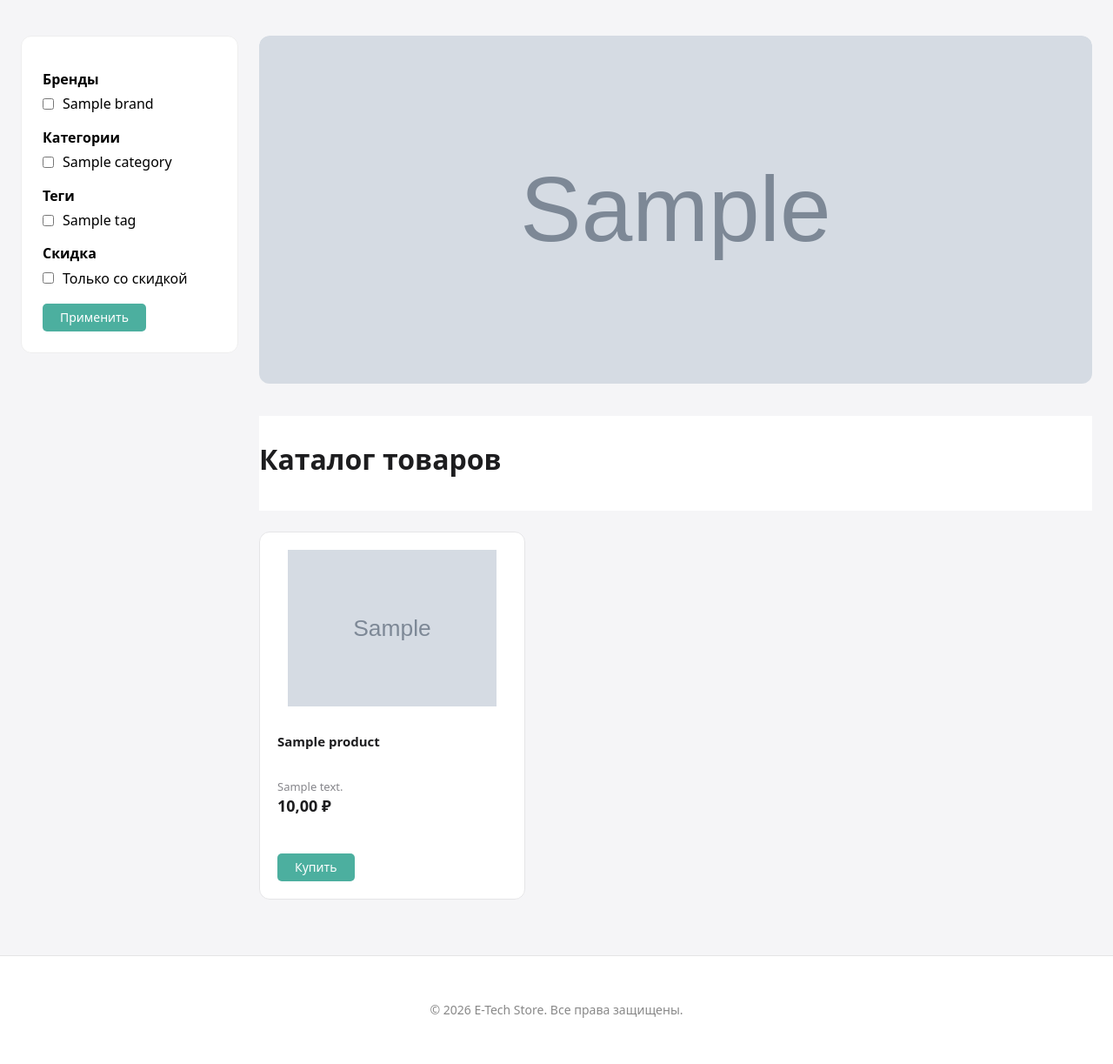
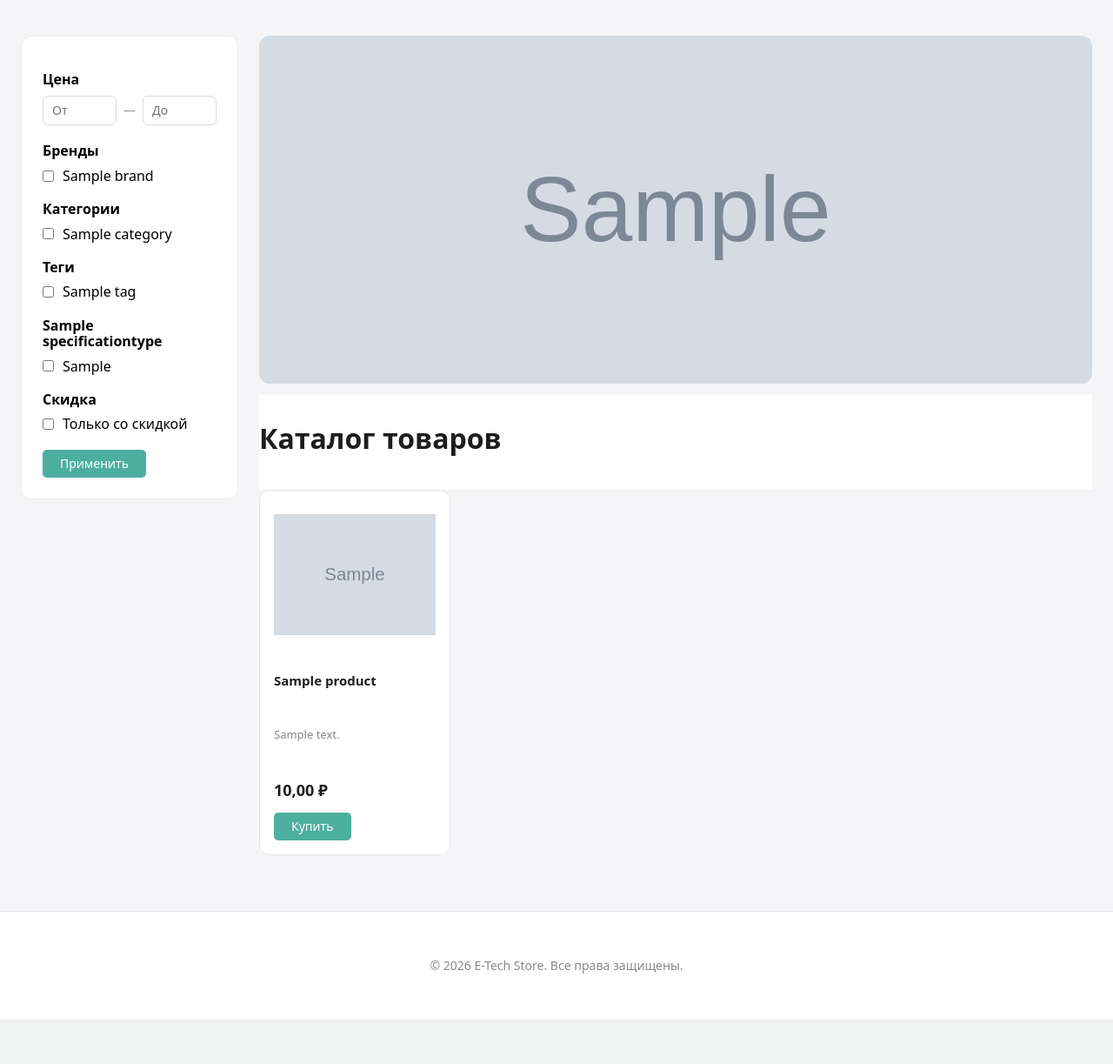
Before and after one commit to aalexx93ne-ops/E-tech, a Django app: page / in a window 1280 px wide. Shown: the part 113-1336 px from the top of the page at 87% size. After the commit the page ends 1285 px from the top, so only its background shows below. Run offline with Django 5.2, Linux system fonts and the light colour scheme; tables that the repository leaves empty hold one stand-in row (values such as "Sample post"); grey boxes marked "Sample" are stand-in pictures.

Commit message:
feat(product): add product specifications with filter support and UI improvements
- Introduce SpecificationType and ProductSpecification models for product attributes
- Add admin interfaces and inline editing for product specifications
- Extend product list filtering by price range and specifications
- Include specification filters in sidebar with dynamic show-more functionality
- Update product detail template to display specifications in a table
- Refactor product card to separate price display from description
- Switch main catalog layout to flexbox for better responsiveness
- Implement responsive grid for product listings on mobile devices
- Add styles for specifications table and sidebar price filter inputs
- Configure Jazzmin settings for admin UI enhancement

```diff
--- a/index/templates/index/index.html
+++ b/index/templates/index/index.html
@@ -10,7 +10,9 @@
     {% include 'index/sidebar.html' %}
   </aside>
 
-  <!-- Слайдер вынесен в свою отдельную область сетки -->
+  <!-- Основной контент -->
+  <div class="catalog-main">
+    <!-- Слайдер -->
     <div class="catalog-slider">
       {% include 'index/hero_section.html' %}
     </div>
@@ -28,6 +30,7 @@
         <p class="empty-message">Нет товаров для отображения.</p>
       {% endfor %}
     </div>
+  </div>
 
 </div>
 {% endblock %}
--- a/index/templates/index/product_card.html
+++ b/index/templates/index/product_card.html
@@ -12,14 +12,16 @@
     <div class="product-info">
       <h3 class="product-name">{{ product.name }}</h3>
       <p class="product-details">
-        {{ product.description|truncatewords:10 }}<br />
+        {{ product.description }}
+      </p>
+      <div class="product-price">
         {% if product.has_discount %}
           <del class="old-price">{{ product.price }} ₽</del>
           <strong class="final-price">{{ product.get_final_price }} ₽</strong>
         {% else %}
           <span class="final-price">{{ product.price }} ₽</span>
         {% endif %}
-      </p>
+      </div>
     </div>
   </a>
 
--- a/index/templates/index/sidebar.html
+++ b/index/templates/index/sidebar.html
@@ -1,5 +1,14 @@
 {% load static %}
 <form method="get" class="sidebar">
+  <h3 class="sidebar-title">Цена</h3>
+  <div class="price-filter">
+    <input type="number" name="price_from" placeholder="От" min="0" step="0.01"
+           value="{{ price_from|default:'' }}">
+    <span class="price-separator">—</span>
+    <input type="number" name="price_to" placeholder="До" min="0" step="0.01"
+           value="{{ price_to|default:'' }}">
+  </div>
+
   <h3 class="sidebar-title" id="brands-title">Бренды</h3>
   <ul class="sidebar-list collapsible" id="brands-list" aria-labelledby="brands-title">
     {% for brand in brands %}
@@ -54,6 +63,26 @@
   <button type="button" class="show-more-btn" onclick="toggleList('tags-list', this)">Показать все ({{ tags|length }})</button>
   {% endif %}
 
+  {% if spec_filters %}
+  {% for spec_type in spec_filters %}
+  <h3 class="sidebar-title" id="spec-{{ spec_type.slug }}-title">{{ spec_type.name }}</h3>
+  <ul class="sidebar-list collapsible" id="spec-{{ spec_type.slug }}-list" aria-labelledby="spec-{{ spec_type.slug }}-title">
+    {% for value in spec_type.values %}
+    <li class="{% if forloop.counter > 5 %}hidden-item{% endif %}">
+      <label>
+        <input type="checkbox" name="spec_{{ spec_type.slug }}" value="{{ value }}"
+               {% if value in spec_type.selected_values %}checked{% endif %}>
+        {{ value }}
+      </label>
+    </li>
+    {% endfor %}
+  </ul>
+  {% if spec_type.values|length > 5 %}
+  <button type="button" class="show-more-btn" onclick="toggleList('spec-{{ spec_type.slug }}-list', this)">Показать все ({{ spec_type.values|length }})</button>
+  {% endif %}
+  {% endfor %}
+  {% endif %}
+
   <h3 class="sidebar-title">Скидка</h3>
   <ul class="sidebar-list">
     <li>
--- a/index/views.py
+++ b/index/views.py
@@ -1,7 +1,7 @@
 # index/views.py
 from django.views.generic import ListView, DetailView
 from django.db.models import Q
-from .models import Product, Category, Brand, Tag, Banner
+from .models import Product, Category, Brand, Tag, Banner, SpecificationType, ProductSpecification
 from cart.forms import CartAddProductForm
 
 
@@ -13,12 +13,26 @@ class ProductListView(ListView):
 
     def get_queryset(self):
         queryset = Product.objects.select_related(
-            'category', 'brand', 'discount', 'stock').prefetch_related('images', 'tags')
+            'category', 'brand', 'discount', 'stock').prefetch_related('images', 'tags', 'specifications__spec_type')
 
         category_slugs = self.request.GET.getlist('category')
         brand_slugs = self.request.GET.getlist('brand')
         tag_slugs = self.request.GET.getlist('tag')
         discount = self.request.GET.get('discount')
+        price_from = self.request.GET.get('price_from')
+        price_to = self.request.GET.get('price_to')
+
+        # Фильтр по цене
+        if price_from:
+            try:
+                queryset = queryset.filter(price__gte=float(price_from))
+            except ValueError:
+                pass
+        if price_to:
+            try:
+                queryset = queryset.filter(price__lte=float(price_to))
+            except ValueError:
+                pass
 
         if category_slugs:
             queryset = queryset.filter(category__slug__in=category_slugs)
@@ -29,7 +43,21 @@ class ProductListView(ListView):
         if discount == '1':
             queryset = queryset.filter(discount__isnull=False)
 
-        return queryset
+        # Фильтр по характеристикам
+        spec_filters = {}
+        for key, values in self.request.GET.lists():
+            if key.startswith('spec_'):
+                spec_slug = key.replace('spec_', '')
+                spec_filters[spec_slug] = values
+
+        if spec_filters:
+            for spec_slug, values in spec_filters.items():
+                queryset = queryset.filter(
+                    specifications__spec_type__slug=spec_slug,
+                    specifications__value__in=values
+                )
+
+        return queryset.distinct()
 
     def get_context_data(self, **kwargs):
         context = super().get_context_data(**kwargs)
@@ -42,8 +70,35 @@ class ProductListView(ListView):
         context['selected_brands'] = self.request.GET.getlist('brand')
         context['selected_tags'] = self.request.GET.getlist('tag')
         context['discount_only'] = self.request.GET.get('discount') == '1'
+        context['price_from'] = self.request.GET.get('price_from')
+        context['price_to'] = self.request.GET.get('price_to')
+
+        # Фильтры по характеристикам для сайдбара
+        context['spec_filters'] = self.get_spec_filters()
 
         return context
+
+    def get_spec_filters(self):
+        """Получает уникальные значения для каждого типа характеристик"""
+        spec_types = SpecificationType.objects.all()
+        spec_filters = []
+
+        for spec_type in spec_types:
+            # Получаем все уникальные значения для этого типа характеристики
+            values = ProductSpecification.objects.filter(
+                spec_type=spec_type
+            ).values_list('value', flat=True).distinct().order_by('value')
+
+            if values:
+                selected_values = self.request.GET.getlist(f'spec_{spec_type.slug}')
+                spec_filters.append({
+                    'name': spec_type.name,
+                    'slug': spec_type.slug,
+                    'values': list(values),
+                    'selected_values': selected_values
+                })
+
+        return spec_filters
 
 
 class ProductDetailView(DetailView):
--- a/static/css/grid.css
+++ b/static/css/grid.css
@@ -1,22 +1,32 @@
 /* Основной layout-контейнер */
 .catalog-layout {
-  display: grid;
-  grid-template-columns: 250px 1fr;
-  grid-template-areas:
-    "sidebar slider"
-    "sidebar header"
-    "sidebar product-list";
+  display: flex;
+  gap: 24px;
   width: 100%;
   max-width: 1400px;
   margin: 0 auto;
-  gap: 24px;
   padding: 24px;
   position: relative;
+  align-items: flex-start;
+}
+
+/* Сайдбар */
+.catalog-sidebar {
+  width: 250px;
+  flex-shrink: 0;
+  position: sticky;
+  top: 136px;
+  height: fit-content;
+}
+
+/* Основной контент */
+.catalog-main {
+  flex: 1;
+  min-width: 0;
 }
 
 /* Слайдер */
 .catalog-slider {
-  grid-area: slider;
   width: 100%;
   border-radius: 12px;
   overflow: hidden;
@@ -27,25 +37,43 @@
 
 /* Хедер каталога */
 .catalog-header {
-  grid-area: header;
   background: #ffffff;
   display: flex;
   align-items: center;
   padding: 10px 0;
 }
 
-/* Сайдбар */
-.catalog-sidebar {
-  grid-area: sidebar;
-  position: sticky;
-  top: 136px; /* 112px (header) + 24px (gap) */
-  height: fit-content;
+/* Список товаров */
+.catalog-products {
+  display: grid;
+  grid-auto-flow: row dense;
+  grid-template-columns: repeat(auto-fill, 220px);
+  gap: 16px;
+  justify-content: space-between;
 }
 
-/* Список товаров */
-.catalog-products {
-  grid-area: product-list;
-  display: grid;
-  grid-template-columns: repeat(auto-fill, minmax(250px, 1fr));
-  gap: 20px;
+/* Адаптивность для мобильных устройств */
+@media screen and (max-width: 768px) {
+  .catalog-layout {
+    flex-direction: column;
+    padding: 16px;
+    gap: 16px;
+  }
+
+  .catalog-sidebar {
+    width: 100%;
+    position: static;
+  }
+
+  .catalog-products {
+    grid-template-columns: repeat(2, 1fr);
+    gap: 12px;
+  }
 }
+
+@media screen and (max-width: 576px) {
+  .catalog-products {
+    grid-template-columns: 1fr;
+    gap: 12px;
+  }
+}
--- a/static/css/product_card.css
+++ b/static/css/product_card.css
@@ -4,11 +4,12 @@
   flex-direction: column;
   background-color: #ffffff !important;
   border-radius: 12px;
-  padding: 20px;
+  padding: 16px;
   border: 1px solid #e5e5e7;
   transition: transform 0.2s ease, box-shadow 0.2s ease;
   width: 100%;
   box-sizing: border-box;
+  height: 420px;
 }
 
 .product-card:hover {
@@ -21,21 +22,26 @@
 }
 
 .product-image {
-  height: 180px;
+  height: 200px;
   display: flex;
   justify-content: center;
   align-items: center;
   margin-bottom: 15px;
+  flex-shrink: 0;
+  overflow: hidden;
 }
 
 .product-image img {
-  max-height: 100%;
-  max-width: 100%;
+  width: 100%;
+  height: 100%;
   object-fit: contain;
 }
 
 .product-info {
   margin-bottom: 15px;
+  display: flex;
+  flex-direction: column;
+  flex-shrink: 0;
 }
 
 .product-link {
@@ -43,7 +49,8 @@
   color: inherit;
   display: flex;
   flex-direction: column;
-  flex-grow: 1;
+  flex: 1;
+  min-height: 0;
 }
 
 .product-name {
@@ -52,31 +59,53 @@
   color: #1d1d1f;
   margin-bottom: 8px;
   line-height: 1.4;
-  height: 42px; /* Фиксированная высота для 2 строк */
   overflow: hidden;
   display: -webkit-box;
   -webkit-line-clamp: 2;
+  line-clamp: 2;
   -webkit-box-orient: vertical;
+  flex-shrink: 0;
+  height: 42px;
 }
 
 .product-details {
   font-size: 13px;
   color: #86868b;
-  margin-bottom: 12px;
+  margin-bottom: 8px;
+  overflow: hidden;
+  display: -webkit-box;
+  -webkit-line-clamp: 2;
+  line-clamp: 2;
+  -webkit-box-orient: vertical;
+  flex-shrink: 0;
+  height: 36px;
+  line-height: 1.4;
+}
+
+.product-price {
+  display: block;
+  margin-top: auto;
+  padding-top: 8px;
+  flex-shrink: 0;
+}
+
+.old-price {
+  font-size: 14px;
+  color: #86868b;
+  margin-right: 8px;
 }
 
 .final-price {
-  display: block;
   font-size: 18px;
   font-weight: 700;
   color: #1d1d1f;
-  margin-top: 4px;
 }
 
 .product-actions {
   display: flex;
   justify-content: space-between;
   align-items: center;
+  margin-top: auto;
 }
 
 .action-btn {
--- a/static/css/sidebar.css
+++ b/static/css/sidebar.css
@@ -63,3 +63,30 @@
 .show-more-btn:hover {
   text-decoration: underline;
 }
+
+/* Стили для фильтра цены */
+.price-filter {
+  display: flex;
+  align-items: center;
+  gap: 8px;
+  margin-bottom: 20px;
+}
+
+.price-filter input {
+  flex: 1;
+  padding: 8px 10px;
+  border: 1px solid #ddd;
+  border-radius: 6px;
+  font-size: 14px;
+  width: calc(50% - 12px);
+}
+
+.price-filter input:focus {
+  outline: none;
+  border-color: #3cb46d;
+}
+
+.price-separator {
+  color: #999;
+  font-size: 14px;
+}
```
Also changed, not shown: appx/settings.py (+9 -0 lines), index/admin.py (+23 -2 lines), index/models.py (+44 -1 lines), index/templates/index/product_detail.html (+22 -1 lines), static/css/product_detail.css (+62 -0 lines), index/migrations/0004_specificationtype_productspecification.py (added). Lines whose indentation alone changed are shown as unchanged.
